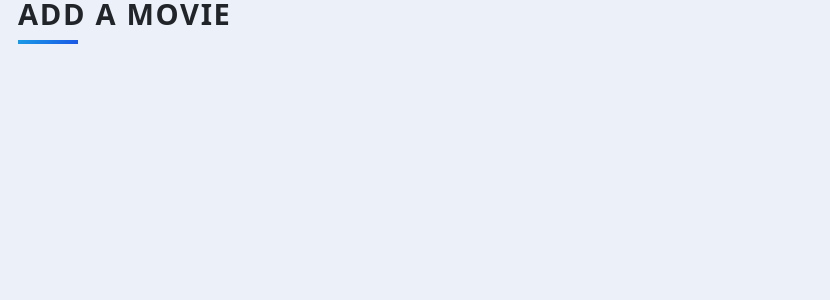
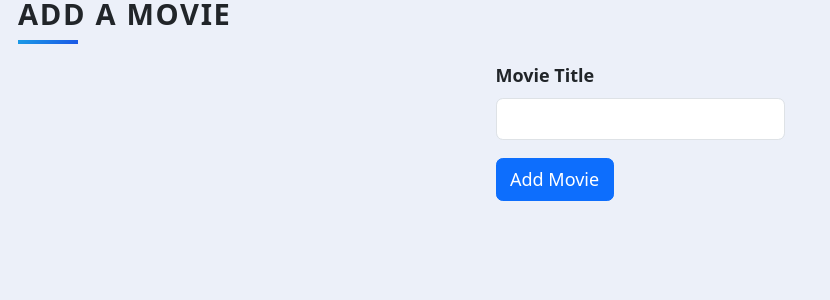
Before and after one commit to GeorgeJB3/day-64-top-movies, a Flask app: template templates/add.html in a window 1280 px wide. Shown: the top 300 px of the page, without its empty margins (0-830 px from the left). Run offline with Flask 3, Linux system fonts and the light colour scheme; the template is opened without the code that fills it: values that come from a table or form of the project are taken from there, others are empty; some libraries are stand-ins or nearby versions.

Commit message:
adding functionaly for adding a movie using TheMovie DataBase api

```diff
--- a/main.py
+++ b/main.py
@@ -5,8 +5,13 @@ from flask_sqlalchemy import SQLAlchemy
 from flask_wtf import FlaskForm
 from wtforms import StringField, SubmitField
 from wtforms.validators import DataRequired
+import os
 import requests
 
+TMDB_KEY = os.environ.get("TMDB_API_KEY")
+TMDB_URL = "https://api.themoviedb.org/3/search/movie"
+
+print(TMDB_KEY)
 
 app = Flask(__name__)
 app.config['SECRET_KEY'] = '8BYkEfBA6O6donzWlSihBXox7C0sKR6b'
@@ -40,6 +45,11 @@ class RateMovieForm(FlaskForm):
     done = SubmitField('Done')
 
 
+class FindMovieForm(FlaskForm):
+    title = StringField('Movie Title', validators=[DataRequired()])
+    submit = SubmitField('Add Movie')
+
+
 @app.route("/")
 def home():
     all_movies = db.session.execute(db.select(Movie).order_by(Movie.ranking)).scalars()
@@ -48,15 +58,15 @@ def home():
 
 @app.route("/edit", methods=["GET", "POST"])
 def rate_movie():
-    form = RateMovieForm()
+    edit_rating_form = RateMovieForm()
     movie_id = request.args.get("id")
     movie = db.get_or_404(Movie, movie_id)
-    if form.validate_on_submit():
-        movie.rating = float(form.rating.data)
-        movie.review = form.review.data
+    if edit_rating_form.validate_on_submit():
+        movie.rating = float(edit_rating_form.rating.data)
+        movie.review = edit_rating_form.review.data
         db.session.commit()
         return redirect(url_for('home'))
-    return render_template("edit.html", movie=movie, form=form)
+    return render_template("edit.html", movie=movie, rating_form=edit_rating_form)
 
 
 @app.route("/delete", methods=["GET", "POST"])
@@ -68,5 +78,16 @@ def delete_movie():
     return redirect(url_for('home'))
 
 
+@app.route("/add", methods=["GET", "POST"])
+def add_movie():
+    find_movie_form = FindMovieForm()
+    if find_movie_form.validate_on_submit():
+        movie_title = find_movie_form.title.data
+        response = requests.get(url=TMDB_URL, params={"api_key": TMDB_KEY, "query": movie_title})
+        movie_data = response.json()['results']
+        return render_template('select.html', data=movie_data)
+    return render_template("add.html", find_form=find_movie_form)
+
+
 if __name__ == '__main__':
     app.run(debug=True)
--- a/static/css/styles.css
+++ b/static/css/styles.css
@@ -25,6 +25,7 @@
 	 align-items: center;
 	 flex-wrap: wrap;
 	 max-width: 1500px;
+	 font-weight: bold;
 }
  p.overview {
 	 font-size: 12px;
--- a/templates/add.html
+++ b/templates/add.html
@@ -1,9 +1,12 @@
 {% extends 'base.html' %}
-
+{% from 'bootstrap5/form.html' import render_form %}
 {% block title %}Add Movie{% endblock %}
 
 {% block content %}
 <div class="content">
     <h1 class="heading">Add a Movie</h1>
+    {{ render_form(find_form, novalidate=True) }}
 </div>
+
+
 {% endblock %}
--- a/templates/edit.html
+++ b/templates/edit.html
@@ -5,6 +5,6 @@
 <div class="content">
 <h1 class="heading">{{movie.title}}</h1>
 <p class="description">Edit Movie Rating</p>
-        {{ render_form(form, novalidate=True) }}
+        {{ render_form(rating_form, novalidate=True) }}
 </div>
 {% endblock %}
--- a/templates/index.html
+++ b/templates/index.html
@@ -37,7 +37,7 @@
 
 </div>
 <div class="container text-center add">
-    <a href="#" class="button">Add Movie</a>
+    <a href="{{ url_for('add_movie') }}" class="button">Add Movie</a>
 </div>
 
 {% endblock %}
--- a/templates/select.html
+++ b/templates/select.html
@@ -5,9 +5,11 @@
 {% block content %}
 <div class="container">
     <h1 class="heading">Select Movie</h1>
+  {% for movie in data %}
   <p>
-    <a href="#"> MOVIE TITLE - MOVIE RELEASE DATE</a>
+    <a href="#"> {{ movie.title }} - {{ movie.release_date }}</a>
   </p>
+  {% endfor %}
 
 </div>
 {% endblock %}
```
Also changed, not shown: requirements.txt (line endings or trailing spaces), 1 other file.
